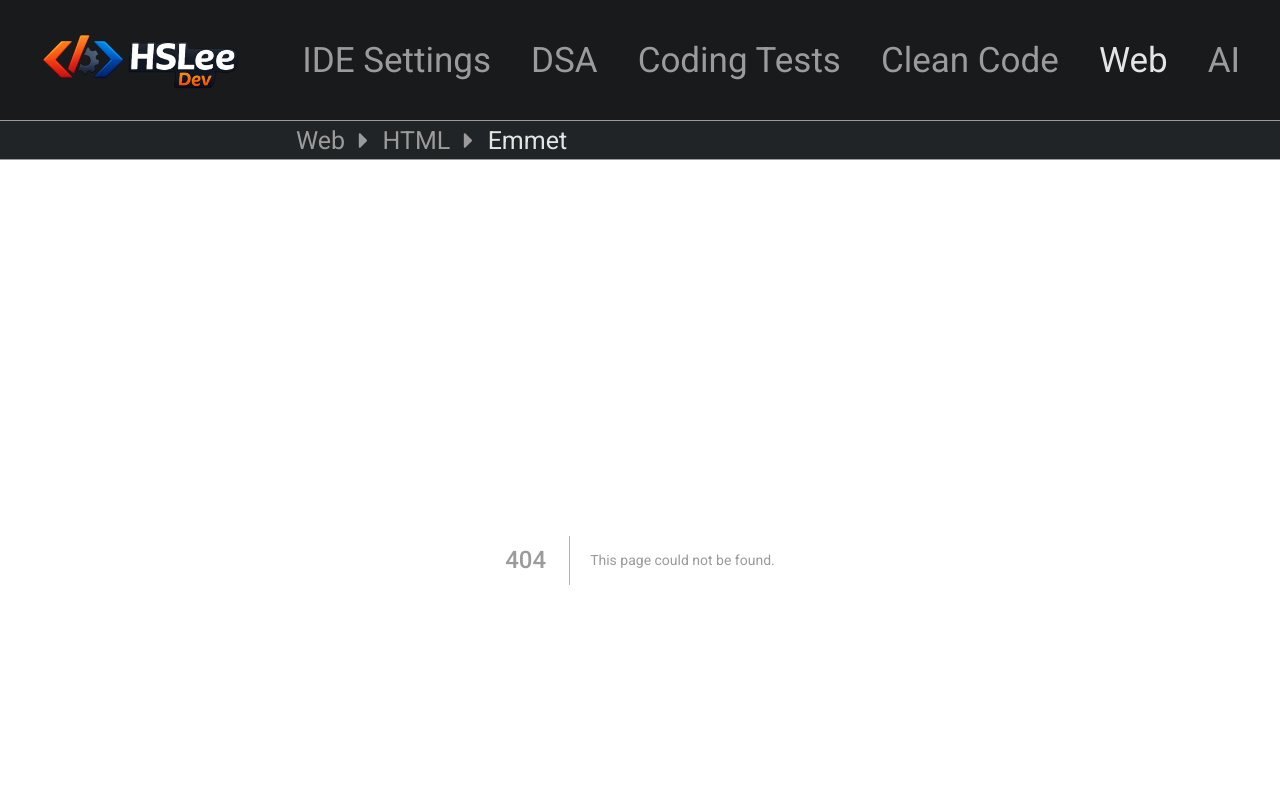
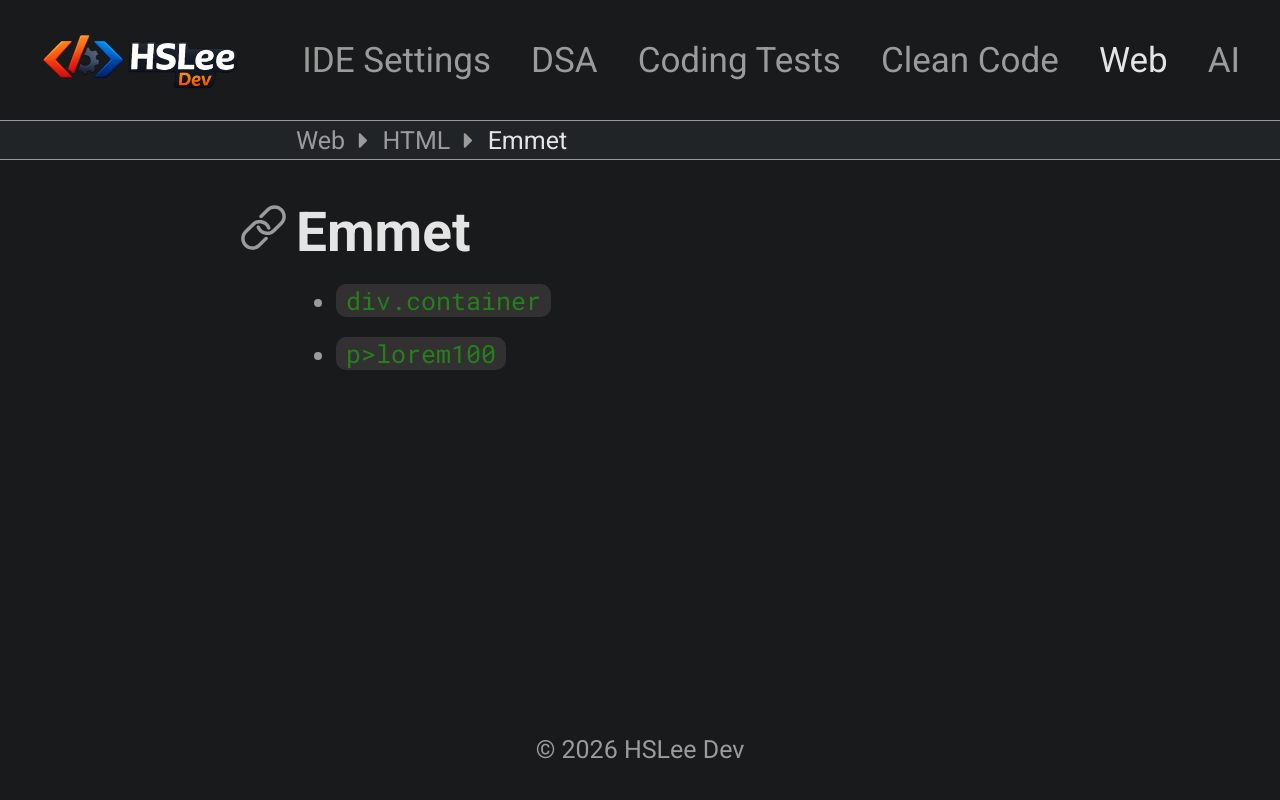
Before and after one commit to hslxgxnf/my-website, a Next.js app: page /web/html/emmet in a window 1280 px wide. Before the commit this address had no page. Shown: the top 800 px of the page. Built offline with nearby package versions, Linux system fonts and the light colour scheme.

Commit message:
feat: add the Emmet page

```diff
--- /dev/null
+++ b/app/web/html/emmet/ClientMain.tsx
@@ -0,0 +1,34 @@
+"use client";
+
+import { useRef } from "react";
+
+import styles from "@/styles/detail-page/page.module.css";
+import HeadingLinkId from "@/components/detail-page/HeadingLinkId";
+import ReferenceButton from "@/components/detail-page/ReferenceButton";
+import { reference } from "@/app/web/html/emmet/data";
+
+export default function ClientMain() {
+  const asideRef = useRef<HTMLElement>(null);
+
+  return (
+    <main className={styles.main}>
+      <aside ref={asideRef}></aside>
+
+      <article>
+        <ReferenceButton reference={reference} asideRef={asideRef}>
+          <HeadingLinkId headingNumber={1}>Emmet</HeadingLinkId>
+        </ReferenceButton>
+        <ul>
+          <li>
+            <code className="example">div.container</code>
+          </li>
+          <li>
+            <code className="example">p&gt;lorem100</code>
+          </li>
+        </ul>
+      </article>
+
+      <aside></aside>
+    </main>
+  );
+}
--- /dev/null
+++ b/app/web/html/emmet/data.ts
@@ -0,0 +1,18 @@
+import type { Reference } from "@/types/detail-page/interfaces";
+import emmet from "@/assets/emmet.svg";
+import inpaDev from "@/assets/inpa-dev.ico";
+
+export const reference: Reference[] = [
+  {
+    url: "https://emmet.io/",
+    image: emmet,
+    name: "Emmet",
+    title: "Emmet — the essential toolkit for web-developers",
+  },
+  {
+    url: "https://inpa.tistory.com/entry/HTML-%F0%9F%8E%A8-Emmet-%EB%AC%B8%EB%B2%95-%EC%A0%95%EB%A6%AC",
+    image: inpaDev,
+    name: "Inpa Dev",
+    title: "🏷️ 에멧(Emmet) 문법 모음 - 한눈에 정리",
+  },
+];
--- /dev/null
+++ b/app/web/html/emmet/page.tsx
@@ -0,0 +1,11 @@
+import type { Metadata } from "next";
+
+import ClientMain from "@/app/web/html/emmet/ClientMain";
+
+export const metadata: Metadata = {
+  title: "Emmet",
+};
+
+export default function EmmetPage() {
+  return <ClientMain />;
+}
```
Also changed, not shown: assets/emmet.svg (added), 1 other file (tests, documents, lock files or other folders).
